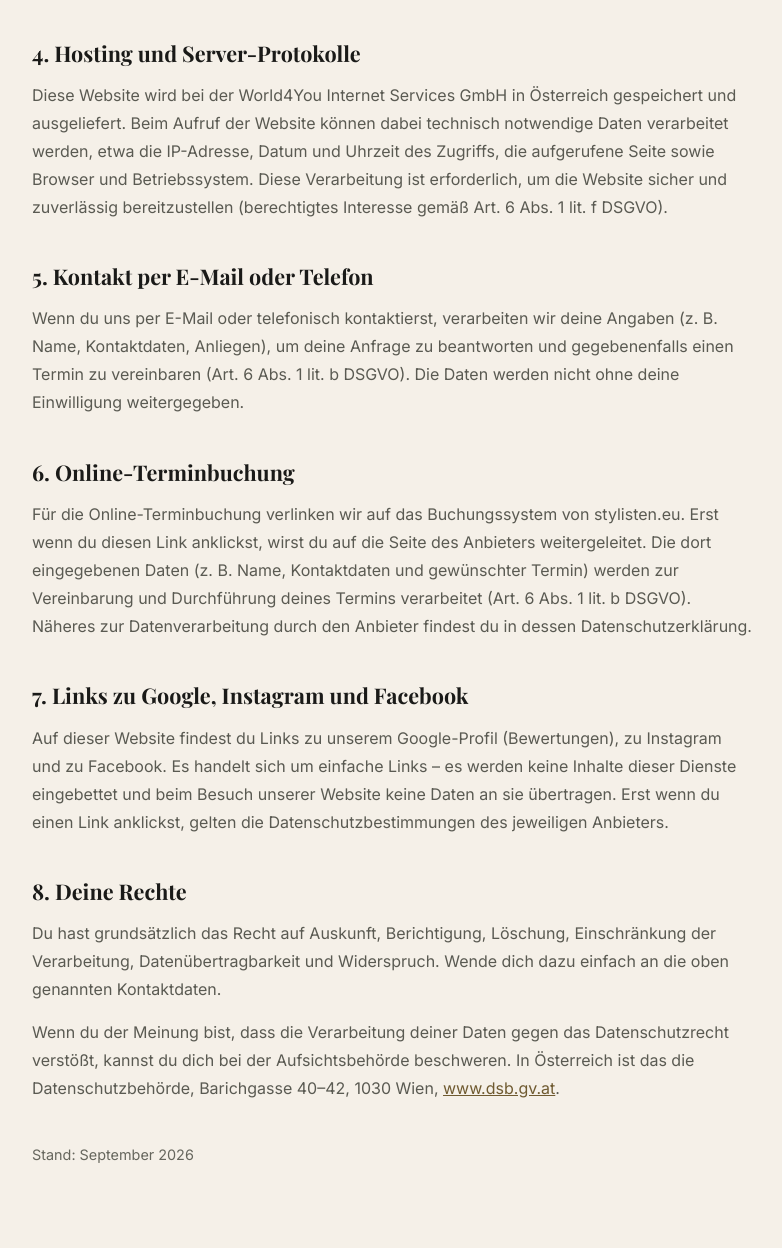
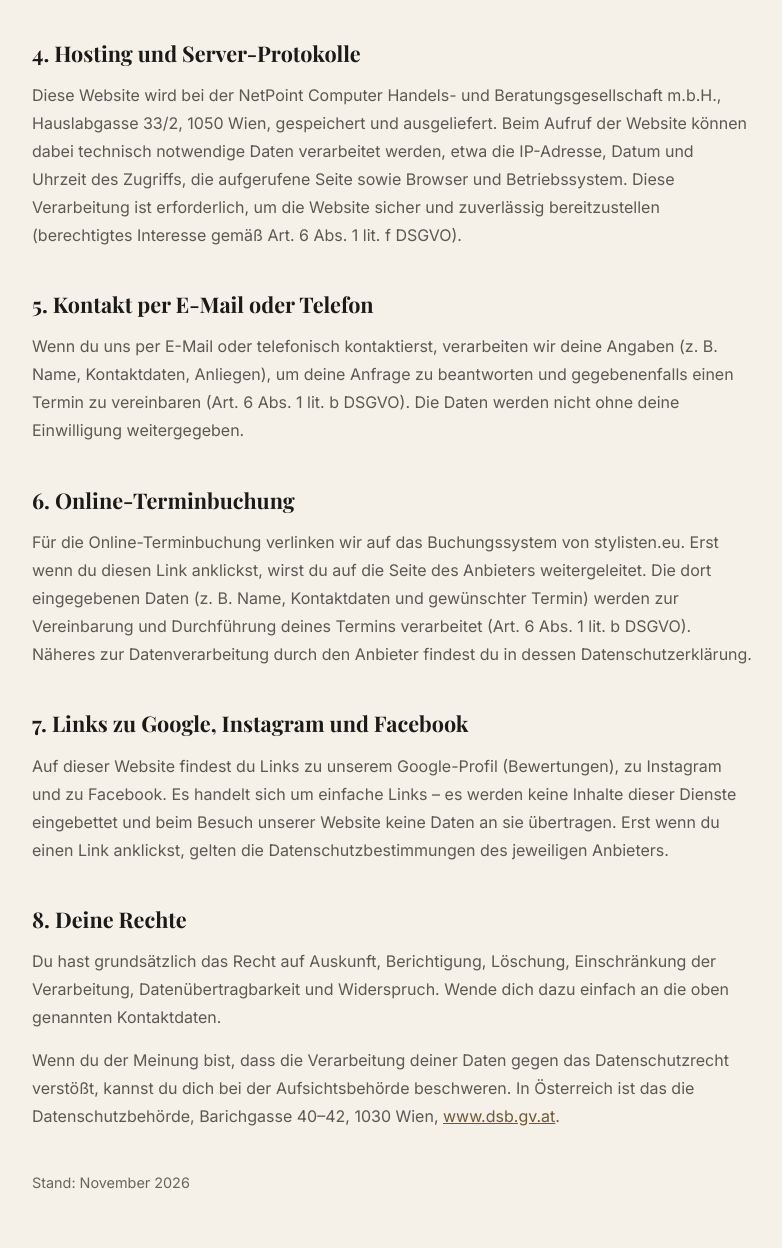
Before and after one commit to mirjamwalenta-a11y/website.greathairday, a plain HTML site: page datenschutz.html in a window 1280 px wide. Shown: the part 1132-2380 px from the top of the page, without its empty margins (58-840 px from the left). Drawn offline with Linux system fonts and the light colour scheme.

Commit message:
Hosting-Angabe: NetPoint statt World4You
Der Webspace liegt auf webserver.netpoint.at. Datenschutzerklärung
(Abschnitt 4, Stand November 2026) und Projektnotizen angepasst.

Co-Authored-By: Claude Opus 5.5 <noreply@anthropic.com>
Claude-Session: https://claude.ai/code/session_018rKzGuzZewTMu5YQ8MhKrU

```diff
--- a/datenschutz.html
+++ b/datenschutz.html
@@ -491,7 +491,7 @@
       <p>Der Pflege-Guide <a href="haarkompass/">HaarKompass</a> speichert deine Antworten nur lokal in deinem Browser, damit du deine letzte Empfehlung später wieder aufrufen kannst. Diese Angaben werden nicht an uns oder Dritte übertragen. Du kannst sie jederzeit löschen, indem du die Website-Daten in deinem Browser löschst.</p>
 
       <h2>4. Hosting und Server-Protokolle</h2>
-      <p>Diese Website wird bei der World4You Internet Services GmbH in Österreich gespeichert und ausgeliefert. Beim Aufruf der Website können dabei technisch notwendige Daten verarbeitet werden, etwa die IP-Adresse, Datum und Uhrzeit des Zugriffs, die aufgerufene Seite sowie Browser und Betriebssystem. Diese Verarbeitung ist erforderlich, um die Website sicher und zuverlässig bereitzustellen (berechtigtes Interesse gemäß Art. 6 Abs. 1 lit. f DSGVO).</p>
+      <p>Diese Website wird bei der NetPoint Computer Handels- und Beratungsgesellschaft m.b.H., Hauslabgasse 33/2, 1050 Wien, gespeichert und ausgeliefert. Beim Aufruf der Website können dabei technisch notwendige Daten verarbeitet werden, etwa die IP-Adresse, Datum und Uhrzeit des Zugriffs, die aufgerufene Seite sowie Browser und Betriebssystem. Diese Verarbeitung ist erforderlich, um die Website sicher und zuverlässig bereitzustellen (berechtigtes Interesse gemäß Art. 6 Abs. 1 lit. f DSGVO).</p>
 
       <h2>5. Kontakt per E-Mail oder Telefon</h2>
       <p>Wenn du uns per E-Mail oder telefonisch kontaktierst, verarbeiten wir deine Angaben (z. B. Name, Kontaktdaten, Anliegen), um deine Anfrage zu beantworten und gegebenenfalls einen Termin zu vereinbaren (Art. 6 Abs. 1 lit. b DSGVO). Die Daten werden nicht ohne deine Einwilligung weitergegeben.</p>
@@ -506,7 +506,7 @@
       <p>Du hast grundsätzlich das Recht auf Auskunft, Berichtigung, Löschung, Einschränkung der Verarbeitung, Datenübertragbarkeit und Widerspruch. Wende dich dazu einfach an die oben genannten Kontaktdaten.</p>
       <p>Wenn du der Meinung bist, dass die Verarbeitung deiner Daten gegen das Datenschutzrecht verstößt, kannst du dich bei der Aufsichtsbehörde beschweren. In Österreich ist das die Datenschutzbehörde, Barichgasse 40–42, 1030 Wien, <a href="https://www.dsb.gv.at" target="_blank" rel="noopener">www.dsb.gv.at<span class="sr-only"> (öffnet neues Fenster)</span></a>.</p>
 
-      <p class="stand">Stand: September 2026</p>
+      <p class="stand">Stand: November 2026</p>
     </div>
   </section>
 
```
Also changed, not shown: 4 other files.
